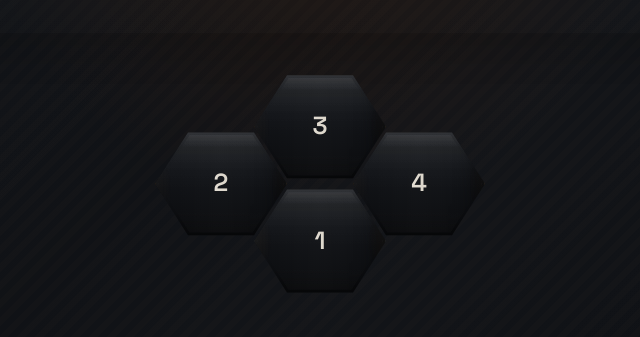
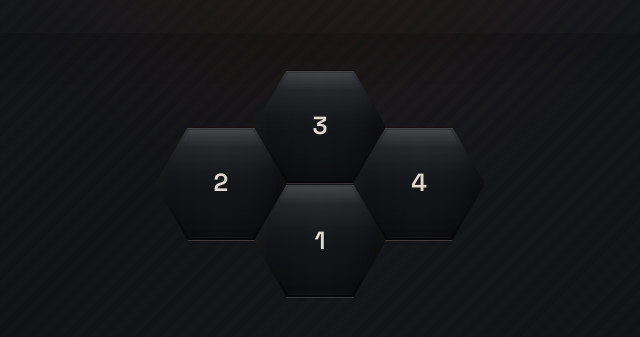
Before and after one commit to Lionel540/BAB_UI, a website: page examples/hex-menu.html in a window 1280 px wide. Shown: the part 137-474 px from the top of the page, 320-960 px from the left. Drawn offline with Linux system fonts and the light colour scheme.

Commit message:
Sav
je ne sais plus ce qui a été modifié.

```diff
--- a/src/styles/input.css
+++ b/src/styles/input.css
@@ -1885,7 +1885,7 @@
     gap: 0;
     padding: 0;
     border: 1px solid rgba(255, 255, 255, 0.03);
-    clip-path: polygon(25% 5%, 75% 5%, 100% 50%, 75% 95%, 25% 95%, 0% 50%);
+    clip-path: polygon(25% 0%, 75% 0%, 100% 50%, 75% 100%, 25% 100%, 0% 50%);
     background:
       linear-gradient(180deg, rgba(255, 255, 255, 0.08), rgba(255, 255, 255, 0.02) 18%, transparent 38%),
       linear-gradient(180deg, rgba(255, 255, 255, 0.03), transparent 56%),
```
Also changed, not shown: public/assets/styles.css.
